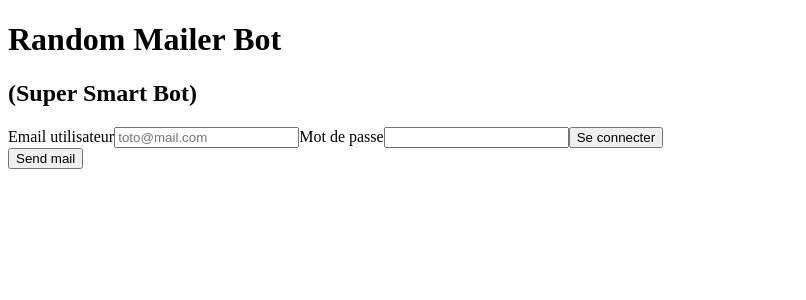
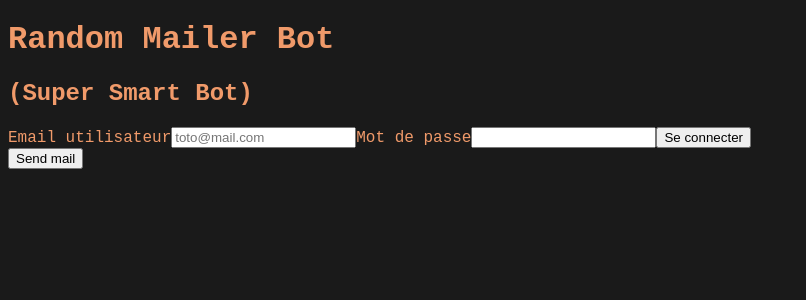
Before and after one commit to SarahZwahlen/super-smartbot, a React (Create React App) app in the folder client/: page / in a window 1280 px wide. Shown: the top 300 px of the page, without its empty margins (0-806 px from the left). Built offline with nearby package versions, Linux system fonts and the light colour scheme.

Commit message:
front - add style

```diff
--- /dev/null
+++ b/client/src/components/Main.scss
@@ -0,0 +1,5 @@
+main{
+    display: flex;
+    align-items: center;
+    justify-content: center;
+}
--- a/client/src/index.scss
+++ b/client/src/index.scss
@@ -1 +1,35 @@
-@import-normalize
+@import-normalize;
+
+$black-main : #040303;
+
+$maroon-100 : #754040;
+$maroon-200 : #612424;
+$maroon-300 : #461111;
+$maroon-400 : #2C0404;
+$maroon-500 : #140000;
+
+$red-100 : #F39B9B;
+$red-200 : #C75D5D;
+$red-300 : #A13333;
+$red-400 : #771313;
+$red-500 : #4E0000;
+
+$orage-100 : #F09A6A;
+$orage-200 : #D2733D;
+$orage-300 : #B3541E;
+$orage-400 : #923907;
+$orage-500 : #682500;
+
+$purple-100 : #9189E0;
+$purple-200 : #6A60CE;
+$purple-300 : #4d41bf;
+$purple-400 : #2F21B4;
+$purple-500 : #1E138B;
+
+
+
+html{
+    background-color: rgb(26, 26, 26);
+    color: $orage-100;
+    font-family: 'Courier New', Courier, monospace;
+}
```
Also changed, not shown: client/src/components/Header.scss (added).
